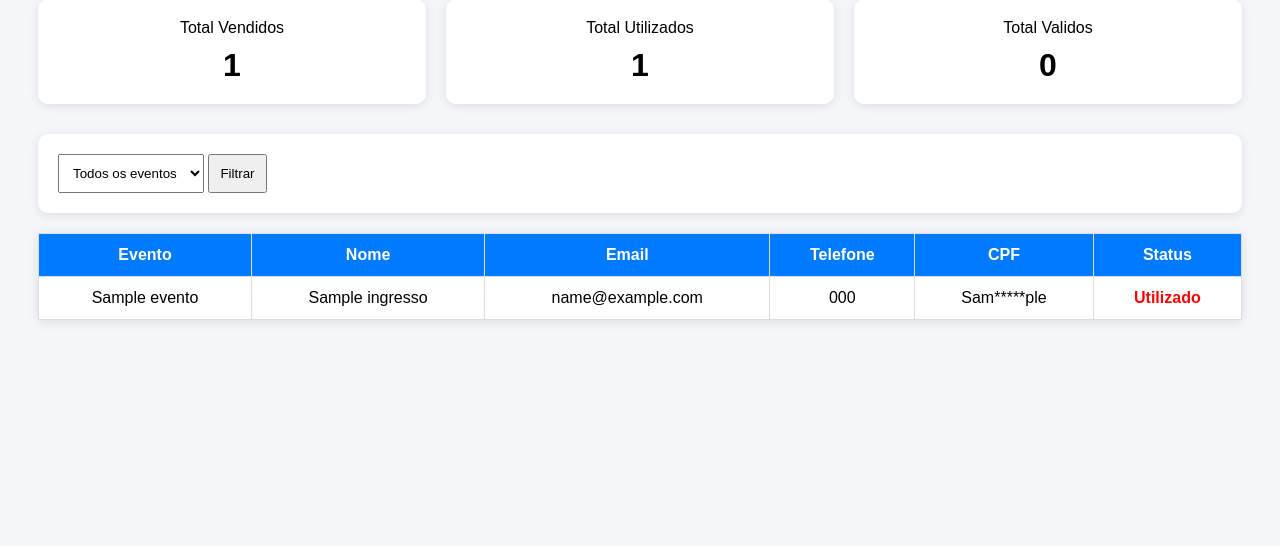
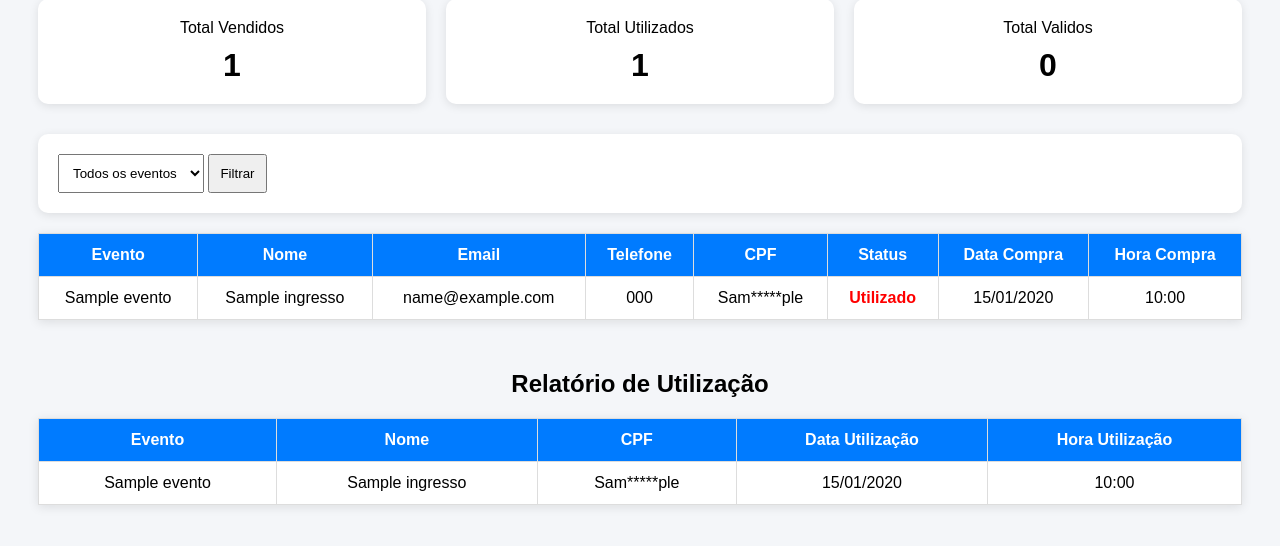
Before and after one commit to eriveltonjose/sistema-ingressos, a Django app: page /vendidos/ in a window 1280 px wide. Shown: the part 157-703 px from the top of the page. Run offline with Django 4.2, Linux system fonts and the light colour scheme; a user stored in the database is signed in; tables that the repository leaves empty hold one stand-in row (values such as "Sample post").

Commit message:
Templates de ingressos vendidos com data e hora de compra e utilização

```diff
--- a/ingressos/templates/ingressos/ingressos_vendidos.html
+++ b/ingressos/templates/ingressos/ingressos_vendidos.html
@@ -178,6 +178,8 @@
         <th>Telefone</th>
         <th>CPF</th>
         <th>Status</th>
+        <th>Data Compra</th>
+        <th>Hora Compra</th>
     </tr>
 
     {% for ingresso in ingressos %}
@@ -192,17 +194,19 @@
 
         <td>{{ ingresso.telefone_anonimo }}</td>
 
-	<td>{{ ingresso.cpf_anonimo }}</td>
+        <td>{{ ingresso.cpf_anonimo }}</td>
 
         <td>
-
             {% if ingresso.usado %}
                 <span class="erro">Utilizado</span>
             {% else %}
                 <span class="ok">Valido</span>
             {% endif %}
+        </td>
 
-        </td>
+        <td>{{ ingresso.criado_em|date:"d/m/Y" }}</td>
+
+        <td>{{ ingresso.criado_em|time:"H:i" }}</td>
 
     </tr>
 
@@ -210,5 +214,47 @@
 
 </table>
 
+<h2 style="margin-top:50px; text-align:center;">
+    Relatório de Utilização
+</h2>
+
+<table>
+
+    <tr>
+        <th>Evento</th>
+        <th>Nome</th>
+        <th>CPF</th>
+        <th>Data Utilização</th>
+        <th>Hora Utilização</th>
+    </tr>
+
+    {% for ingresso in ingressos %}
+
+        {% if ingresso.usado %}
+
+        <tr>
+
+            <td>{{ ingresso.evento.nome }}</td>
+
+            <td>{{ ingresso.nome_comprador }}</td>
+
+            <td>{{ ingresso.cpf_anonimo }}</td>
+
+            <td>
+                {{ ingresso.data_checkin|date:"d/m/Y" }}
+            </td>
+
+            <td>
+                {{ ingresso.data_checkin|time:"H:i" }}
+            </td>
+
+        </tr>
+
+        {% endif %}
+
+    {% endfor %}
+
+</table>
+
 </body>
 </html>
```
